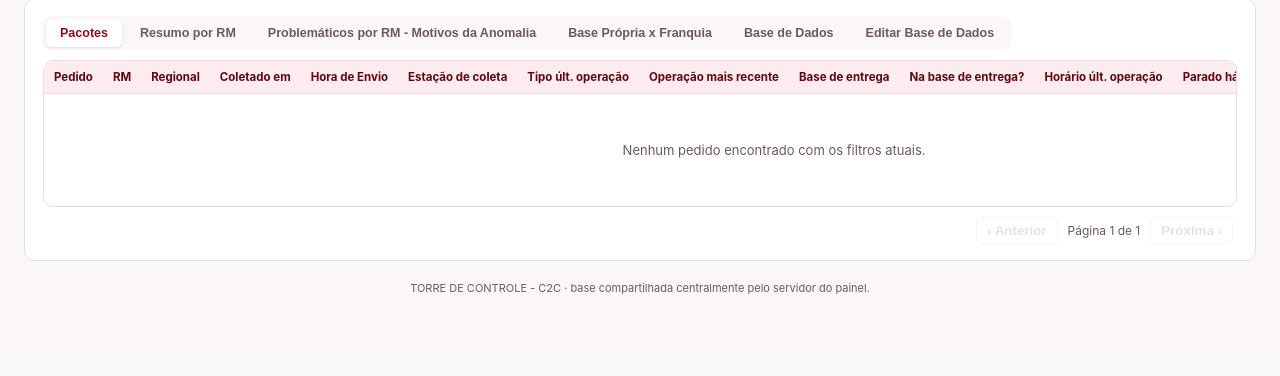
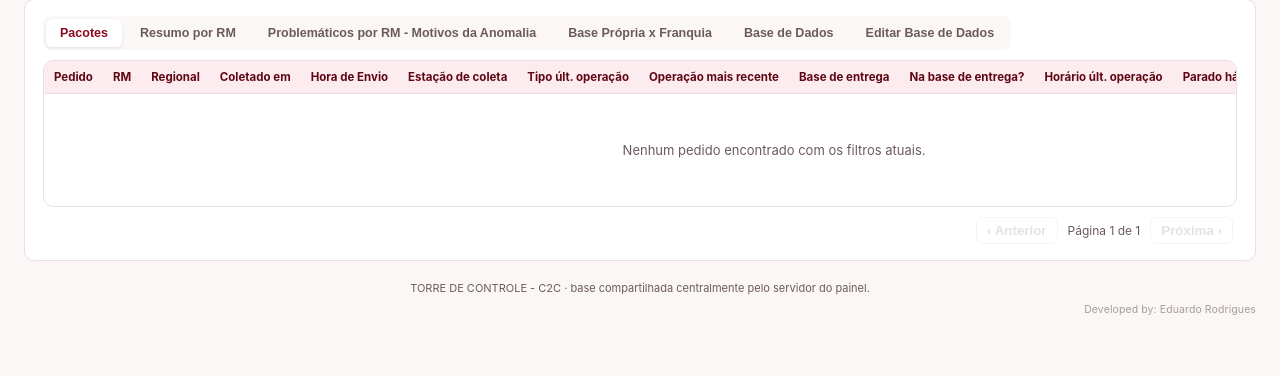
Before and after one commit to DuduSouza10/torre-de-controle-c2c, a Python web app: template templates/index.html in a window 1280 px wide. Shown: the part 645-1021 px from the top of the page. Before the commit the page ends 940 px from the top, so only its background shows below. Run offline with Jinja, Linux system fonts and the light colour scheme; the template is opened without the code that fills it, so the values that code supplies are empty; some libraries are stand-ins or nearby versions.

Commit message:
Life's hard, mate

```diff
--- a/templates/index.html
+++ b/templates/index.html
@@ -227,6 +227,7 @@
   .help-body li{margin-bottom:4px;}
 
   footer{max-width:1320px;margin:20px auto 0;padding:0 24px;font-size:11px;color:var(--ink-soft);text-align:center;}
+  .developer-credit{max-width:1320px;margin:8px auto 0;padding:0 24px;text-align:right;font-size:10.5px;color:var(--ink-soft);opacity:.58;letter-spacing:.1px;}
 
   @media (max-width:900px){
     .kpi-grid{grid-template-columns:repeat(2,1fr);}
@@ -446,6 +447,7 @@
 </main>
 
 <footer id="txt-footer">TORRE DE CONTROLE - C2C · dados processados localmente no navegador, nada é enviado a servidores externos.</footer>
+<div class="developer-credit">Developed by: Eduardo Rodrigues</div>
 
 <script>
 /* ============================================================
```
